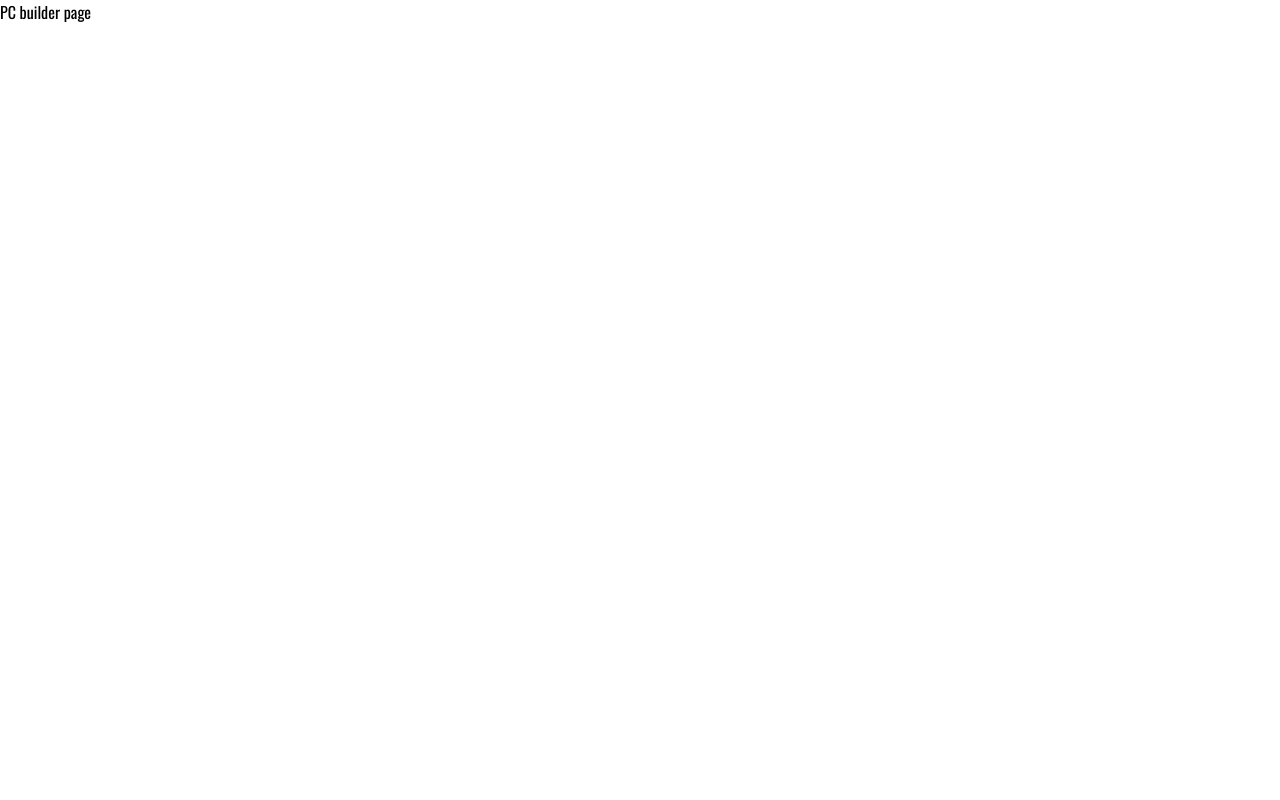
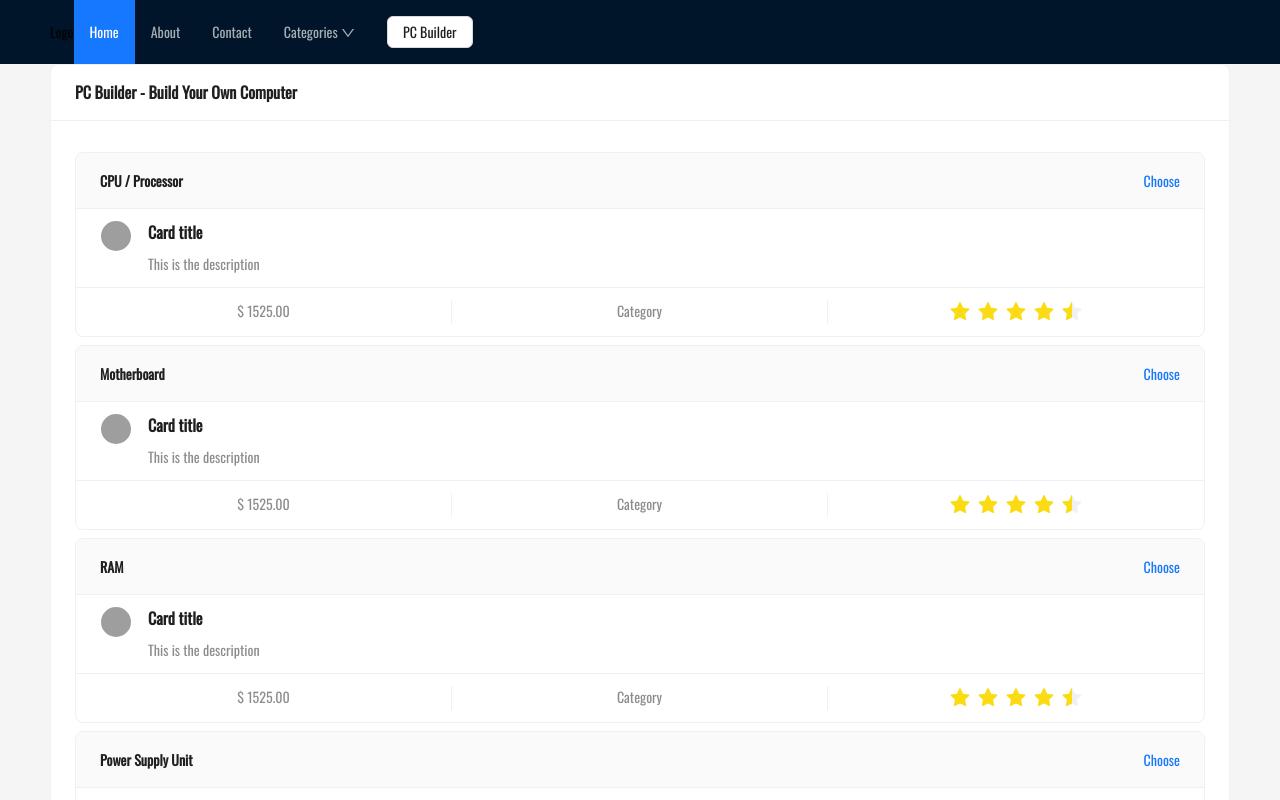
Before and after one commit to sohelrana1831/sr-pc-builder, a Next.js app: page /pc-builder in a window 1280 px wide. Shown: the top 800 px of the page. Built offline with nearby package versions, Linux system fonts and the light colour scheme; grey boxes are pictures that could not be loaded.

Commit message:
builder page done

```diff
--- a/src/components/layouts/RootLayouts.js
+++ b/src/components/layouts/RootLayouts.js
@@ -1,8 +1,7 @@
 import React from "react";
 import { Affix, Breadcrumb, Button, Dropdown, Layout, Menu, theme } from "antd";
-
 import { DownOutlined } from "@ant-design/icons";
-import Link from "next/link";
+import router from "next/router";
 
 const { Header, Content, Footer } = Layout;
 // Sample menu items
@@ -11,20 +10,35 @@ const menuItems = [
   { key: "2", title: "About", link: "/about" },
   { key: "3", title: "Contact", link: "/contact" },
 ];
-const dropdownOption = [
-  { key: "1", title: "CPU / Processor" },
-  { key: "2", title: "Motherboard" },
-  { key: "3", title: "RAM" },
-  { key: "4", title: "Power Supply Unit" },
-  { key: "5", title: "Storage Device" },
-  { key: "6", title: "Monitor" },
+const categoryOption = [
+  {
+    key: "1",
+    id: "1",
+    link: "cpu-processor",
+    category: "CPU / Processor",
+  },
+  { key: "2", id: "2", link: "motherboard", category: "Motherboard" },
+  { key: "3", id: "3", link: "RAM", category: "RAM" },
+  {
+    key: "4",
+    id: "4",
+    link: "power-supply-unit",
+    category: "Power Supply Unit",
+  },
+  { key: "5", id: "5", link: "storage-device", category: "Storage Device" },
+  { key: "6", id: "6", link: "monitor", category: "Monitor" },
 ];
 
 // Sample dropdown menu items
 const dropdownMenu = (
   <Menu>
-    {dropdownOption.map((item) => (
-      <Menu.Item key={item.key}>{item.title}</Menu.Item>
+    {categoryOption.map((item) => (
+      <Menu.Item
+        onClick={() => router.push(`/category/${item.link}`)}
+        key={item.key}
+      >
+        {item.category}
+      </Menu.Item>
     ))}
   </Menu>
 );
@@ -51,7 +65,12 @@ const RootLayouts = ({ children }) => {
             defaultSelectedKeys={["1"]}
           >
             {menuItems.map((item) => (
-              <Menu.Item key={item.key}>{item.title}</Menu.Item>
+              <Menu.Item
+                onClick={() => router.push(`/${item.link}`)}
+                key={item.key}
+              >
+                {item.title}
+              </Menu.Item>
             ))}
             <Menu.Item key="dropdown">
               <Dropdown overlay={dropdownMenu}>
@@ -61,7 +80,9 @@ const RootLayouts = ({ children }) => {
               </Dropdown>
             </Menu.Item>
             <Menu.Item className="float-right">
-              <Button>PC Builder</Button>
+              <Button onClick={() => router.push("/pc-builder")}>
+                PC Builder
+              </Button>
             </Menu.Item>
           </Menu>
         </Header>
--- a/src/pages/pc-builder.js
+++ b/src/pages/pc-builder.js
@@ -1,7 +1,80 @@
 import React from "react";
+import { Avatar, Card, Rate } from "antd";
+import RootLayouts from "@/components/layouts/RootLayouts";
+const { Meta } = Card;
+const featuredProduct = [
+  {
+    imageSrc:
+      "https://gw.alipayobjects.com/zos/rmsportal/JiqGstEfoWAOHiTxclqi.png",
+    productName:
+      "AMD Athlon 200GE AM4 Socket Desktop Processor with Radeon Vega 3 Graphics",
+    category: "Desktop Processor",
+    price: 49.99,
+    status: "In Stock",
+    rating: 4.5,
+  },
+  {
+    imageSrc:
+      "https://gw.alipayobjects.com/zos/rmsportal/JiqGstEfoWAOHiTxclqi.png",
+    productName: "AMD Athlon 200GE AM4",
+    category: "Desktop Processor",
+    price: 49.99,
+    status: "In Stock",
+    rating: 4.5,
+  },
+  {
+    imageSrc:
+      "https://gw.alipayobjects.com/zos/rmsportal/JiqGstEfoWAOHiTxclqi.png",
+    productName:
+      "AMD Athlon 200GE AM4 Socket Desktop Processor with Radeon Vega 3 Graphics",
+    category: "Desktop Processor",
+    price: 49.99,
+    status: "In Stock",
+    rating: 4.5,
+  },
+  {},
+  {},
+  {},
+  {},
+  {},
+];
 
-const PcBuilder = () => {
-  return <>PC builder page</>;
-};
+const categoryOption = [
+  { key: "1", id: "1", category: "CPU / Processor" },
+  { key: "2", id: "2", category: "Motherboard" },
+  { key: "3", id: "3", category: "RAM" },
+  { key: "4", id: "4", category: "Power Supply Unit" },
+  { key: "5", id: "5", category: "Storage Device" },
+  { key: "6", id: "6", category: "Monitor" },
+];
+const PcBuilder = () => (
+  <Card title="PC Builder - Build Your Own Computer">
+    {categoryOption.map((category) => (
+      <Card
+        style={{ marginTop: "8px" }}
+        type="inner"
+        title={category.category}
+        extra={<a href="#">Choose</a>}
+        actions={[
+          <div>$ 1525.00</div>,
+          <div>Category</div>,
+          <Rate allowHalf disabled defaultValue={4.5} />,
+        ]}
+      >
+        <Meta
+          avatar={
+            <Avatar src="https://xsgames.co/randomusers/avatar.php?g=pixel&key=1" />
+          }
+          title="Card title"
+          description="This is the description"
+        />
+      </Card>
+    ))}
+  </Card>
+);
 
 export default PcBuilder;
+
+PcBuilder.getLayout = function getLayout(page) {
+  return <RootLayouts>{page}</RootLayouts>;
+};
```
Also changed, not shown: src/components/products/FeaturedProductCard.js (+6 -6 lines), src/pages/about.js (added, +11 -0 lines), src/pages/category/[category].js (added, +90 -0 lines), src/pages/contact.js (added, +12 -0 lines).
